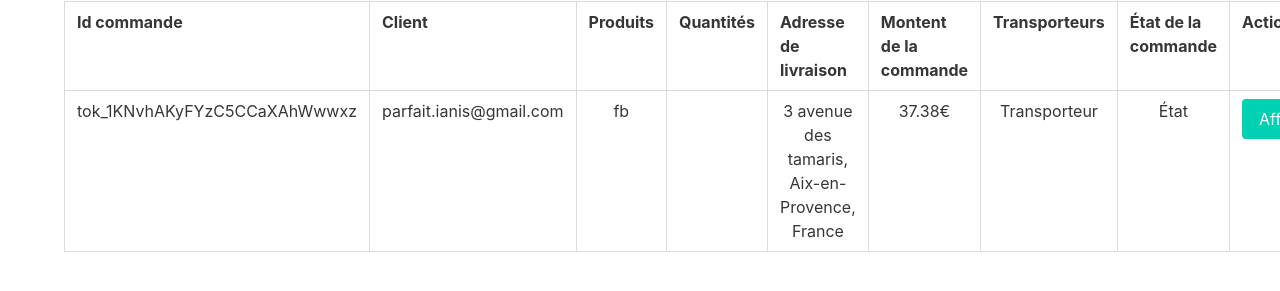
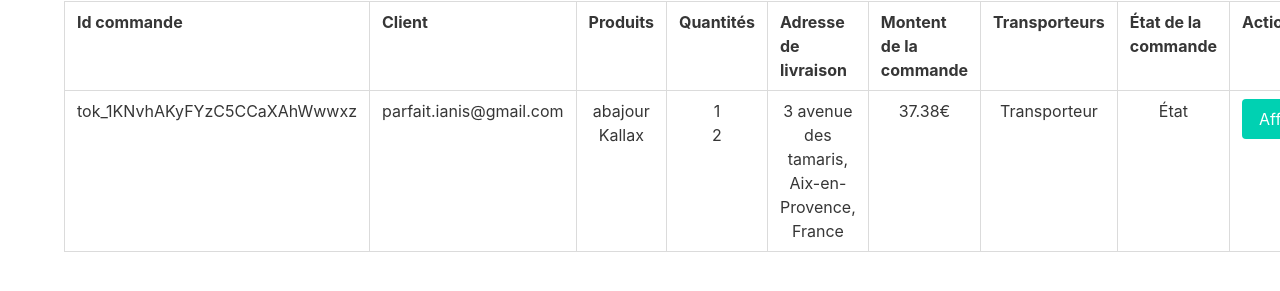
Before and after one commit to ianisparfait/Ecommerce, a React (Create React App) app: page /commandes in a window 1280 px wide. Shown: the part 207-498 px from the top of the page. Built offline with nearby package versions, Linux system fonts and the light colour scheme; data requests are answered from the project's data file.

Commit message:
table commands

```diff
--- a/backend/db.json
+++ b/backend/db.json
@@ -94,8 +94,17 @@
       "zip_code": "13100",
       "adresse": "3 avenue des tamaris",
       "amount": "37.38",
-      "id_products": [
-        "d680gkfik5gkyyhdxlq"
+      "products": [
+        {
+          "id": "d680gkfik5gkyyhdxlq",
+          "name": "abajour",
+          "qty": "1"
+        },
+        {
+          "id": "sla407he9agkyyheaoj",
+          "name": "Kallax",
+          "qty": "2"
+        }
       ]
     }
   ]
--- a/src/components/Commandes.js
+++ b/src/components/Commandes.js
@@ -5,8 +5,6 @@ import withContext from "../withContext";
 const Commandes = props => {
   const { commandes } = props.context;
   const commandesKeys = Object.keys(commandes || {});
-
-  console.log(commandes)
 
   return (
     <>
@@ -37,12 +35,16 @@ const Commandes = props => {
                 <tr key={c.id}>
                   <td>{c.transaction_id}</td>
                   <td>{c.user_mail}</td>
-                  <td>{c.id_products.map(p => {
+                  <td>{c.products.map(p => {
                     return (
-                      <span key={p}>fb</span>
+                      <span key={p.name} style={{display: "block"}}>{p.name}</span>
                     )
                   })}</td>
-                  <td></td>
+                  <td>{c.products.map(p => {
+                    return (
+                        <span key={p.id} style={{display: "block"}}>{p.qty}</span>
+                    )
+                  })}</td>
                   <td>{c.adresse}, {c.city}, {c.country}</td>
                   <td>{c.amount}€</td>
                   <td>Transporteur</td>
```
